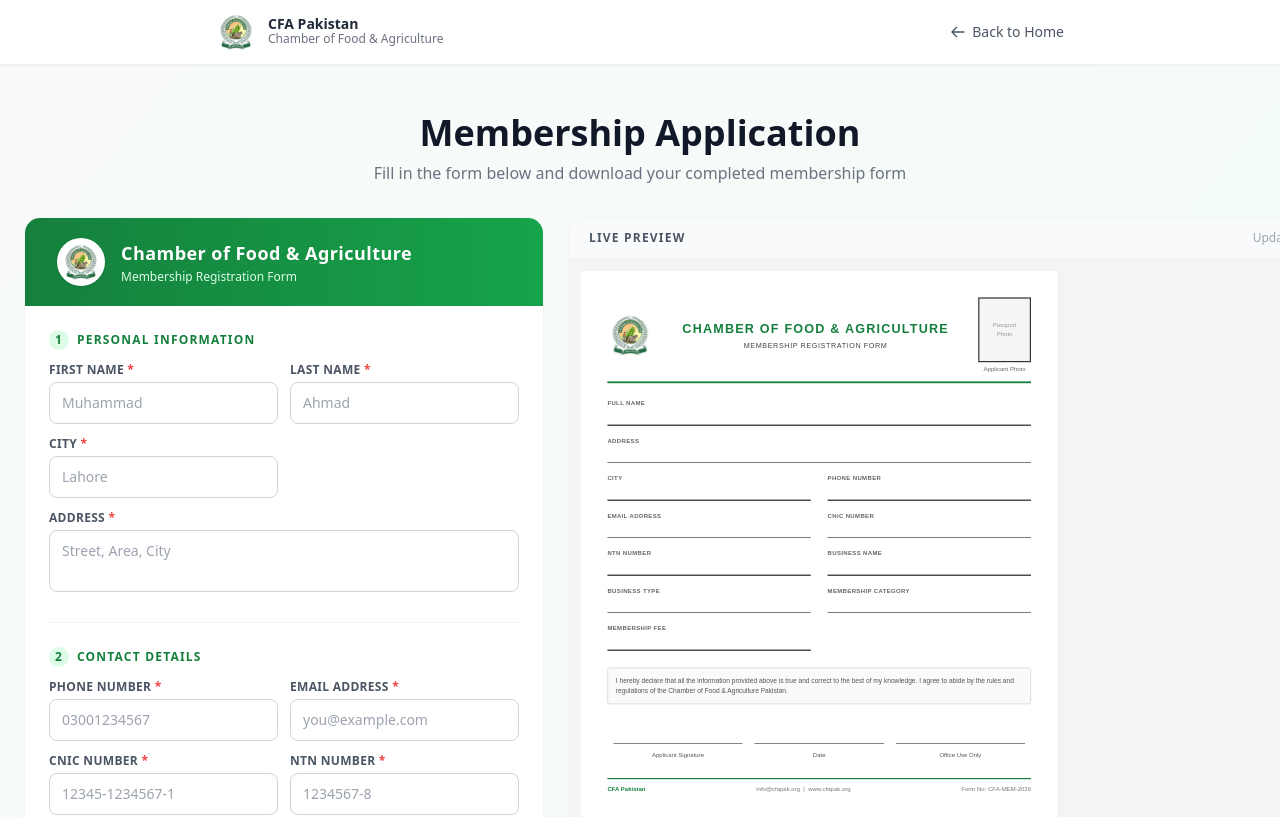
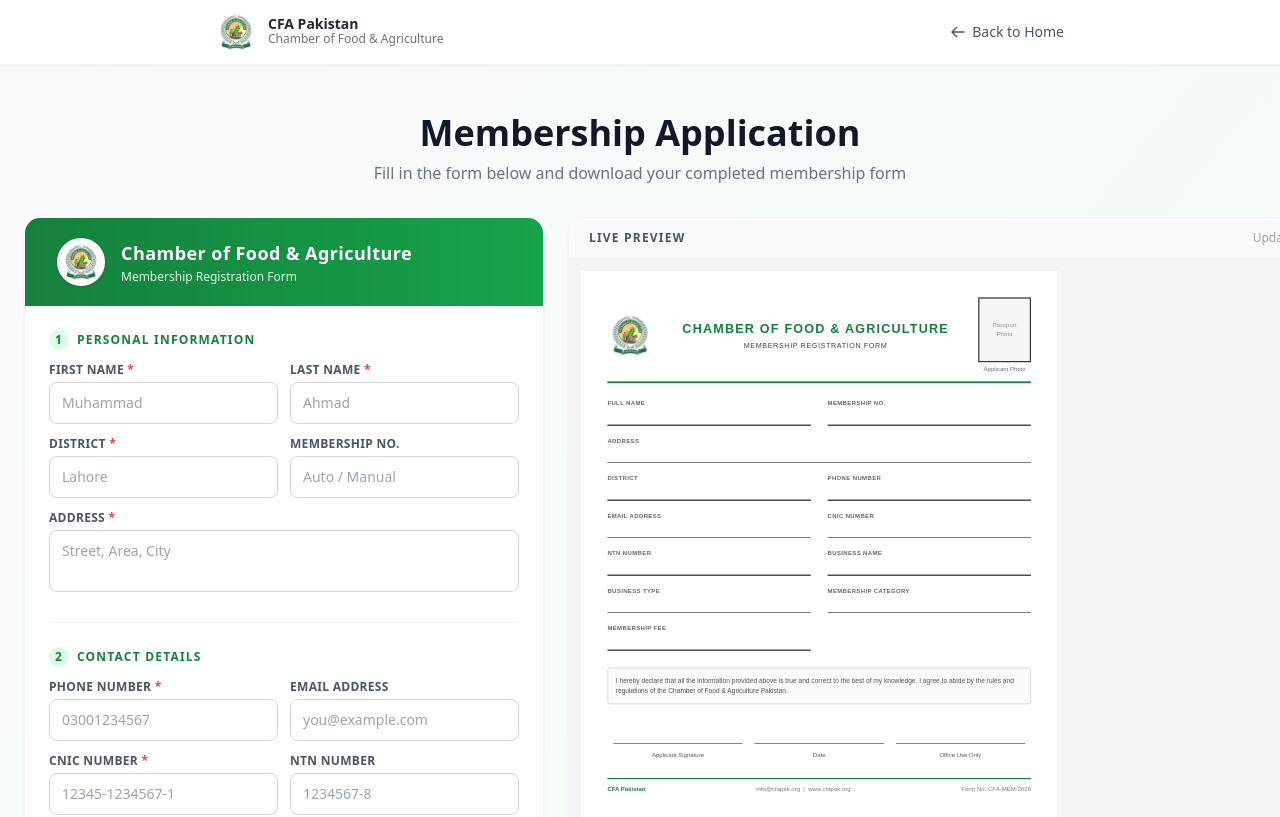
Before and after one commit to janabsyco4-wq/CFA-MEMBERSHIP, a Next.js app: page /membership in a window 1280 px wide. Shown: the top 817 px of the page. Built offline with nearby package versions, Linux system fonts and the light colour scheme.

Commit message:
District instead of City, optional fields, add Membership No.

```diff
--- a/components/MembershipForm.tsx
+++ b/components/MembershipForm.tsx
@@ -17,11 +17,12 @@
   firstName: string;
   lastName: string;
   address: string;
-  city: string;
+  district: string;
   phoneNo: string;
   emailAddress: string;
   cnicNo: string;
   ntnNumber: string;
+  membershipNo: string;
   membershipCategory: string;
   membershipFee: string;
   businessName: string;
@@ -31,8 +32,8 @@
 
 const INITIAL: FormData = {
   firstName: '', lastName: '',
-  address: '', city: '', phoneNo: '', emailAddress: '',
-  cnicNo: '', ntnNumber: '', membershipCategory: '',
+  address: '', district: '', phoneNo: '', emailAddress: '',
+  cnicNo: '', ntnNumber: '', membershipNo: '', membershipCategory: '',
   membershipFee: '', businessName: '', businessType: '', photo: '',
 };
 
@@ -97,10 +98,13 @@
       </div>
 
       {/* Fields */}
-      <Field label="Full Name" value={`${form.firstName} ${form.lastName}`.trim()} />
+      <div style={{ display: 'flex', gap: '28px' }}>
+        <Field label="Full Name" value={`${form.firstName} ${form.lastName}`.trim()} half />
+        <Field label="Membership No." value={form.membershipNo} half />
+      </div>
       <Field label="Address" value={form.address} />
       <div style={{ display: 'flex', gap: '28px' }}>
-        <Field label="City" value={form.city} half />
+        <Field label="District" value={form.district} half />
         <Field label="Phone Number" value={form.phoneNo} half />
       </div>
       <div style={{ display: 'flex', gap: '28px' }}>
@@ -194,16 +198,12 @@
     if (!form.firstName.trim()) e.firstName = 'Required';
     if (!form.lastName.trim()) e.lastName = 'Required';
     if (!form.address.trim()) e.address = 'Required';
-    if (!form.city.trim()) e.city = 'Required';
+    if (!form.district.trim()) e.district = 'Required';
     if (!/^(\+92|0)[0-9]{10}$/.test(form.phoneNo.replace(/\s/g, '')))
       e.phoneNo = 'Valid Pakistani number (03XXXXXXXXX)';
-    if (!/^[^\s@]+@[^\s@]+\.[^\s@]+$/.test(form.emailAddress))
-      e.emailAddress = 'Enter a valid email';
     if (!/^\d{5}-\d{7}-\d$/.test(form.cnicNo))
       e.cnicNo = 'Format: XXXXX-XXXXXXX-X';
-    if (!form.ntnNumber.trim()) e.ntnNumber = 'Required';
     if (!form.membershipCategory) e.membershipCategory = 'Select a category';
-    if (!form.businessName.trim()) e.businessName = 'Required';
     setErrors(e);
     return Object.keys(e).length === 0;
   };
@@ -324,7 +324,8 @@
               <div className="grid grid-cols-2 gap-3">
                 {Field('First Name', 'firstName', { placeholder: 'Muhammad' })}
                 {Field('Last Name', 'lastName', { placeholder: 'Ahmad' })}
-                {Field('City', 'city', { placeholder: 'Lahore' })}
+                {Field('District', 'district', { placeholder: 'Lahore' })}
+                {Field('Membership No.', 'membershipNo', { placeholder: 'Auto / Manual', required: false } as any)}
               </div>
               <div className="mt-3">
                 <label className="block text-xs font-semibold text-gray-600 uppercase tracking-wide mb-1">
@@ -349,9 +350,9 @@
               </h2>
               <div className="grid grid-cols-2 gap-3">
                 {Field('Phone Number', 'phoneNo', { placeholder: '03001234567', type: 'tel' })}
-                {Field('Email Address', 'emailAddress', { placeholder: 'you@example.com', type: 'email' })}
+                {Field('Email Address', 'emailAddress', { placeholder: 'you@example.com', type: 'email', required: false } as any)}
                 {Field('CNIC Number', 'cnicNo', { placeholder: '12345-1234567-1', maxLength: 15 })}
-                {Field('NTN Number', 'ntnNumber', { placeholder: '1234567-8' })}
+                {Field('NTN Number', 'ntnNumber', { placeholder: '1234567-8', required: false } as any)}
               </div>
             </section>
 
@@ -364,7 +365,7 @@
                 Business Information
               </h2>
               <div className="grid grid-cols-2 gap-3">
-                {Field('Business Name', 'businessName', { placeholder: 'Company / Farm name' })}
+                {Field('Business Name', 'businessName', { placeholder: 'Company / Farm name', required: false } as any)}
                 {Field('Business Type', 'businessType', { placeholder: 'e.g. Agri Farm', required: false } as any)}
               </div>
             </section>
```
